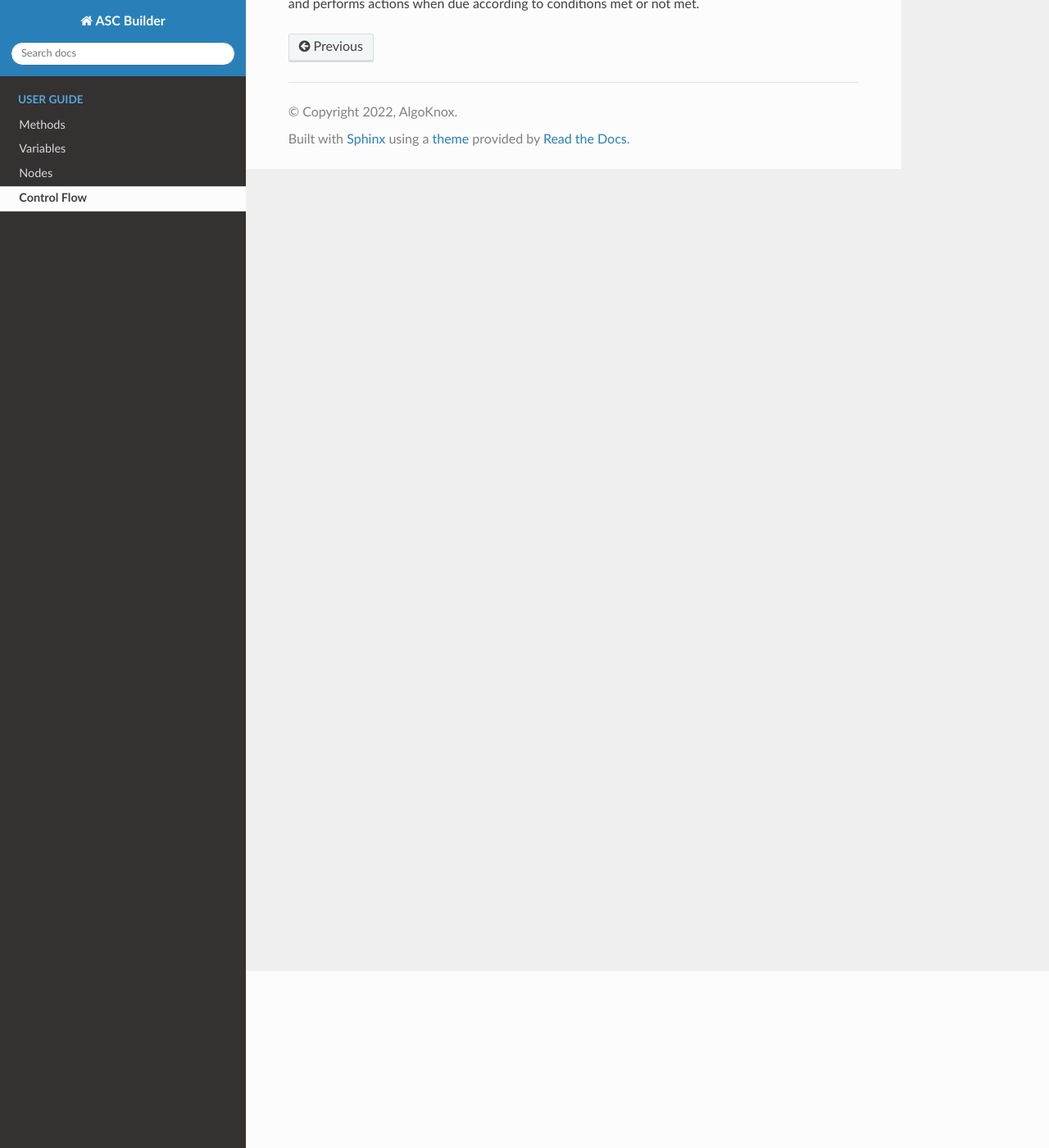
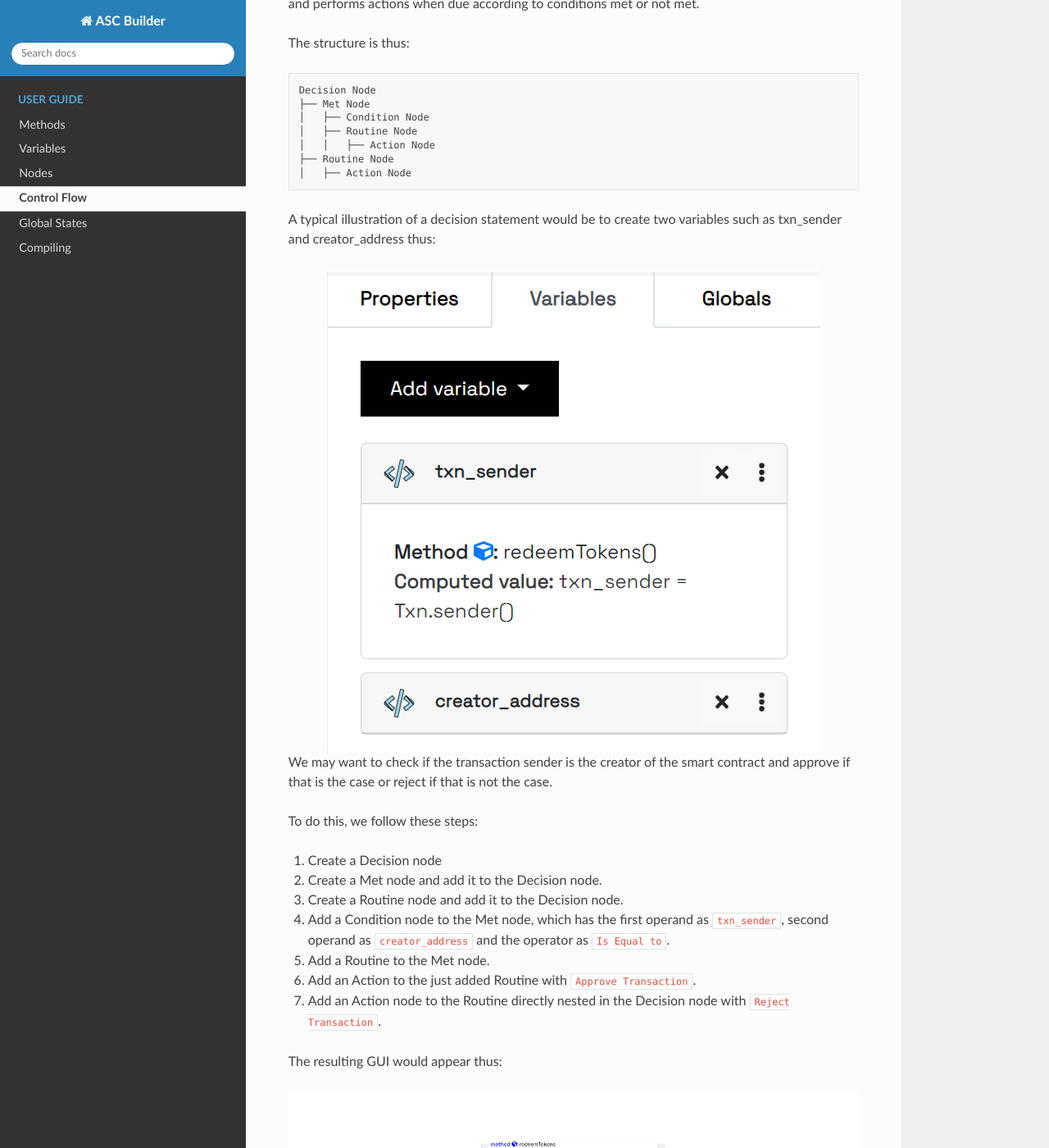
Before and after one commit to EdinyangaOttoho/ascbuilder-doc, a Sphinx documentation site: the page built from docs/source/control_flow.rst, in a window 1280 px wide and 1400 px high, scrolled down 216 px. Shown: the whole window at 82% size. Built offline with Sphinx 7.4.7 and the Read the Docs theme 2.0.0, drawn with Linux system fonts in a browser that asks for light colours; some of the changed text lies outside the part shown.

Commit message:
information done

```diff
--- a/docs/source/control_flow.rst
+++ b/docs/source/control_flow.rst
@@ -4,3 +4,42 @@ Control Flow
 =====================
 
 In every application, we have a way in which logic can be designed. In this sense, ASC Builder can be used to create a logical expression such as an :code:`If` statement which uses comparative operators and performs actions when due according to conditions met or not met.
+
+The structure is thus:
+
+::
+
+    Decision Node
+    ├── Met Node
+    │   ├── Condition Node
+    │   ├── Routine Node
+    │   │   ├── Action Node
+    ├── Routine Node
+    │   ├── Action Node
+
+A typical illustration of a decision statement would be to create two variables such as txn_sender and creator_address thus:
+
+.. figure:: ./assets/nodes-variables.png
+  :align: center
+
+
+We may want to check if the transaction sender is the creator of the smart contract and approve if that is the case or reject if that is not the case.
+
+To do this, we follow these steps:
+
+1. Create a Decision node
+2. Create a Met node and add it to the Decision node.
+3. Create a Routine node and add it to the Decision node.
+4. Add a Condition node to the Met node, which has the first operand as :code:`txn_sender`, second operand as :code:`creator_address` and the operator as :code:`Is Equal to`.
+5. Add a Routine to the Met node.
+6. Add an Action to the just added Routine with :code:`Approve Transaction`.
+7. Add an Action node to the Routine directly nested in the Decision node with :code:`Reject Transaction`.
+
+The resulting GUI would appear thus:
+
+.. figure:: ./assets/nodes-example.png
+  :align: center
+
+The structure of a decision **MUST** follow the following pattern.
+
+You can watch the video in this `Tweet <https://twitter.com/Algoknox/status/1540468431228751872>`_ to see how this is done.
--- a/docs/source/index.rst
+++ b/docs/source/index.rst
@@ -19,3 +19,5 @@ It also helps in preventing unforseen errors when constructing nodes, methods an
    variables
    nodes
    control_flow
+   global_states
+   compiling
```
Also changed, not shown: docs/source/compiling.rst (added, +16 -0 lines), docs/source/global_states.rst (added, +22 -0 lines), docs/source/nodes.rst (+40 -0 lines), docs/source/assets/compiled.png (added), docs/source/assets/nodes-example.png (added), docs/source/assets/nodes-variables.png (added).
